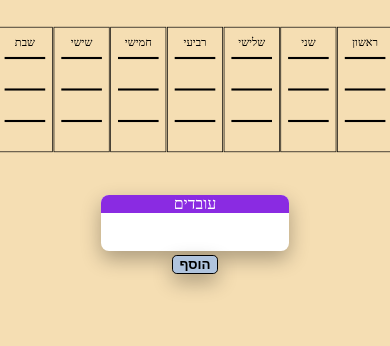
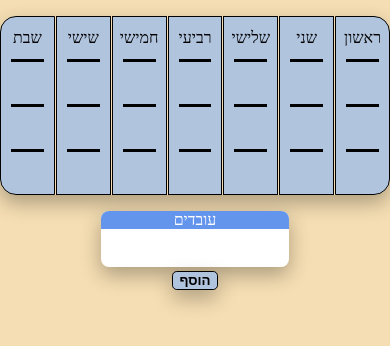
Before and after one commit to shahafss/shift-scheduler-app, a Nuxt app: page / in a window 390 px wide. Shown: the top 346 px of the page. Built offline with nearby package versions, Linux system fonts and the light colour scheme.

Commit message:
improve mobile support and other styles

```diff
--- a/app.vue
+++ b/app.vue
@@ -11,5 +11,6 @@ import { HomePage } from "@/components/HomePage"
 <style>
 body {
   margin: 0;
+  background-color: wheat;
 }
 </style>
--- a/components/CellItem.tsx
+++ b/components/CellItem.tsx
@@ -9,14 +9,14 @@ export const CellItem = defineComponent({
   },
   setup(props) {
     return () => (
-      <div class={cellStyle(props.employee.color)}>
+      <div class={cellItemStyle(props.employee.color)}>
         {props.employee && props.employee.name}
       </div>
     )
   },
 })
 
-const cellStyle = (color: string) =>
+const cellItemStyle = (color: string) =>
   css({
     display: "flex",
     justifyContent: "center",
--- a/components/EmplyeesListView.tsx
+++ b/components/EmplyeesListView.tsx
@@ -94,10 +94,10 @@ export const EmployeesListView = defineComponent({
     }
 
     return () => (
-      <div class={container}>
+      <div class={containerStyle}>
         <div class={[employeeListStyle, shadowStyle]}>
-          <div class={title}>
-            <span class={titleText}>עובדים</span>
+          <div class={titleStyle}>
+            <span class={titleTextStyle}>עובדים</span>
           </div>
           <div style={{ padding: "2px" }}>
             {employees.value.map((employee) => (
@@ -134,7 +134,7 @@ export const EmployeesListView = defineComponent({
   },
 })
 
-const container = css({
+const containerStyle = css({
   display: "flex",
   alignItems: "center",
   flexDirection: "column",
@@ -150,15 +150,15 @@ const employeeListStyle = css({
   paddingBottom: "8px",
 })
 
-const title = css({
-  backgroundColor: "blueviolet",
+const titleStyle = css({
+  backgroundColor: "cornflowerblue",
   borderTopLeftRadius: "0.5rem",
   borderTopRightRadius: "0.5rem",
   display: "flex",
   justifyContent: "space-between",
 })
 
-const titleText = css({
+const titleTextStyle = css({
   width: "100%",
   color: "white",
   textAlign: "center",
--- a/components/Grid.tsx
+++ b/components/Grid.tsx
@@ -70,9 +70,7 @@ export const Grid = defineComponent({
     return () => (
       <div
         class={
-          props.size === "l" || props.size === "m"
-            ? gridContainer
-            : gridContainerSmall
+          props.size === "l" ? gridContainerStyle : gridContainerSmallStyle
         }
       >
         {renderDays()}
@@ -89,20 +87,36 @@ export const Grid = defineComponent({
   },
 })
 
-const gridContainer = css({
+const gridContainerBaseStyle = css({
+  gap: "1px",
+  boxShadow: "0px 8px 20px rgba(0, 0, 0, 0.3)",
+  borderRadius: "1rem",
+  marginTop: "1rem",
   display: "grid",
-  gridTemplateColumns: "repeat(8, 1fr)",
-  gap: "5px",
-  height: "fit-content",
+  "& > div:first-child": {
+    borderTopLeftRadius: "1rem",
+    borderBottomLeftRadius: "1rem",
+  },
+  "& > div:nth-last-child(1)": {
+    borderTopRightRadius: "1rem",
+    borderBottomRightRadius: "1rem",
+  },
 })
 
-const gridContainerSmall = css({
-  scale: "0.7",
-  display: "grid",
-  gridTemplateColumns: "repeat(7, 1fr)",
-  gap: "1px",
-  height: "fit-content",
-})
+const gridContainerStyle = cx(
+  gridContainerBaseStyle,
+  css({
+    width: "95%",
+    gridTemplateColumns: "repeat(8, 1fr)",
+  })
+)
+
+const gridContainerSmallStyle = cx(
+  gridContainerBaseStyle,
+  css({
+    gridTemplateColumns: "repeat(7, minmax(3rem, 1fr))",
+  })
+)
 
 const columnTitle = css({
   marginTop: 0,
@@ -110,6 +124,7 @@ const columnTitle = css({
 
 const column = css({
   border: "1px solid black",
+  backgroundColor: "lightsteelblue",
   padding: "0 10px",
   textAlign: "center",
 })
@@ -121,7 +136,4 @@ const gridCellStyle = css({
   display: "flex",
   justifyContent: "center",
   alignItems: "center",
-  minWidth: "3rem",
 })
-
-// const gridCellSmallStyle = css({})
--- a/components/HomePage.tsx
+++ b/components/HomePage.tsx
@@ -16,10 +16,9 @@ export const HomePage = defineComponent({
       }
     }
 
-    return () => {
-      const { isSsize, isMsize } = useScreenSize()
+    const { isMsize, isSsize } = useScreenSize()
 
-      return (
+    return () => (
       <div class={containerStyle}>
         <div class={contentStyle}>
           <Grid
@@ -35,14 +34,10 @@ export const HomePage = defineComponent({
         </div>
       </div>
     )
-    }
   },
 })
 
 const containerStyle = css({
-  width: "100%",
-  height: "100dvh",
-  backgroundColor: "wheat",
   display: "flex",
 })
 
--- a/components/composables/useScreenSize.tsx
+++ b/components/composables/useScreenSize.tsx
@@ -1,28 +1,26 @@
-import { useWindowSize } from "@vueuse/core"
-import { ref } from "vue"
+import { ref, onMounted, onBeforeUnmount } from "vue"
+import { debounce } from "lodash"
 
 export function useScreenSize() {
-  const { width } = useWindowSize()
+  const isSsize = ref(false)
+  const isMsize = ref(false)
+  const isLsize = ref(false)
 
-  const breakpoint = {
-    small: 414,
-    medium: 640,
-  }
+  const handleResize = debounce(() => {
+    const width = window.innerWidth
+    isSsize.value = width < 600
+    isMsize.value = width >= 600 && width < 1024
+    isLsize.value = width >= 1024
+  }, 200)
 
-  const isSsize = ref(width.value <= breakpoint.small)
-  const isMsize = ref(
-    width.value <= breakpoint.medium && width.value > breakpoint.small
-  )
+  onMounted(() => {
+    handleResize()
+    window.addEventListener("resize", handleResize)
+  })
 
-  watch(
-    width,
-    () => {
-      isSsize.value = width.value <= breakpoint.small
-      isMsize.value =
-        width.value <= breakpoint.medium && width.value > breakpoint.small
-    },
-    { immediate: true }
-  )
+  onBeforeUnmount(() => {
+    window.removeEventListener("resize", handleResize)
+  })
 
-  return { isSsize, isMsize }
+  return { isSsize, isMsize, isLsize }
 }
--- a/package.json
+++ b/package.json
@@ -14,12 +14,14 @@
   "dependencies": {
     "@emotion/css": "^11.11.2",
     "@vueuse/core": "^10.9.0",
+    "lodash": "^4.17.21",
     "nuxt": "^3.6.2",
     "uuid": "^9.0.1",
     "vue": "^3.4.21",
     "vue-router": "^4.3.0"
   },
   "devDependencies": {
+    "@types/lodash": "^4.17.0",
     "@types/node": "^20.11.28",
     "@types/uuid": "^9.0.8",
     "@typescript-eslint/eslint-plugin": "^7.2.0",
```
Also changed, not shown: 1 other file (tests, documents, lock files or other folders). Lines whose indentation alone changed are shown as unchanged.
